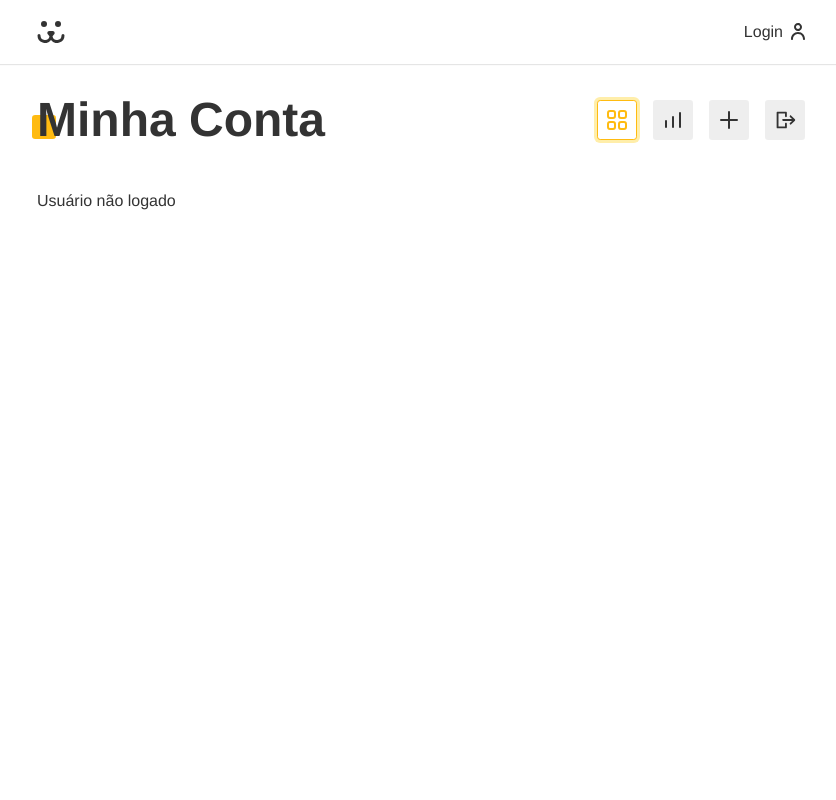
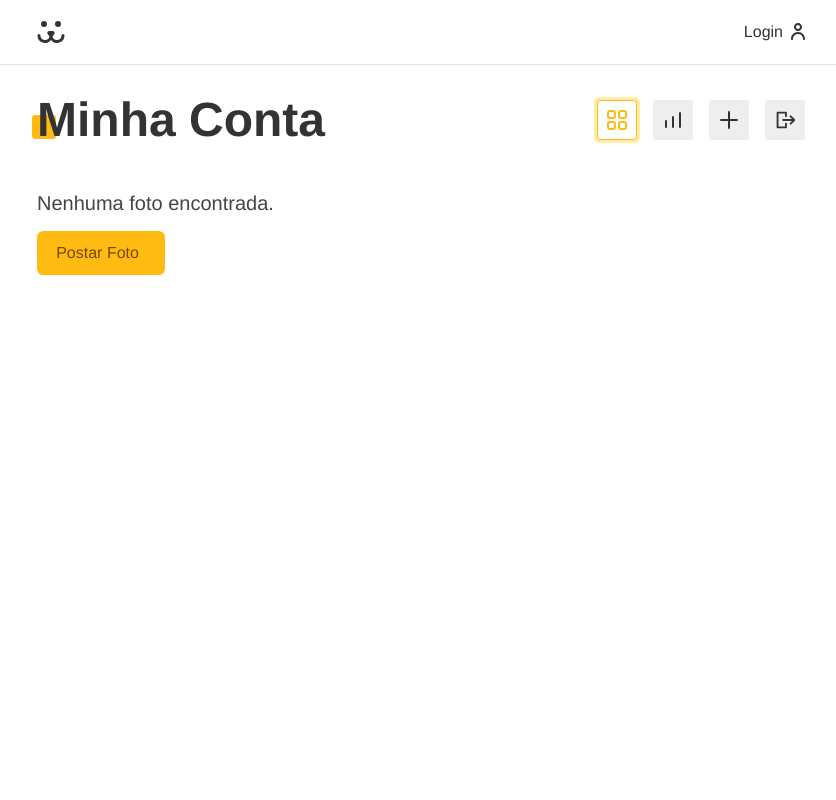
Before and after one commit to RBKmg/next_treino, a Next.js app: page /conta in a window 1280 px wide. Shown: the top 800 px of the page, without its empty margins (219-1055 px from the left). Built offline with nearby package versions, Linux system fonts and the light colour scheme; no server answers.

Commit message:
Versao do Feed Photos(623) original

```diff
--- a/src/(components)/_service/photos-get.ts
+++ b/src/(components)/_service/photos-get.ts
@@ -19,7 +19,7 @@ type PhotosGetParams = {
     user?: 0 | string;
 }
 
-export default async function photosGet({ page = 1, total = 6, user = 0 }: PhotosGetParams) {
+export default async function photosGet({ page = 1, total = 6, user = 0 }: PhotosGetParams = {}) {
     try {
         const { url } = PHOTOS_GET({ page, total, user });
         const response = await fetch(url, {
--- a/src/app/(conta)/conta/page.tsx
+++ b/src/app/(conta)/conta/page.tsx
@@ -1,35 +1,40 @@
+import { Metadata } from "next";
+import Link from "next/link";
 
-import FeedFotos from "@/(components)/_feed/feed-fotos";
+import Feed from "@/(components)/_feed/feed";
 import photosGet from "@/(components)/_service/photos-get";
 import usuarioLogado from "@/app/(login)/_services/usuario-logado";
-import { Metadata } from "next";
 
 export const metadata: Metadata = {
     title: 'Minha conta',
 }
 
 export default async function ContaPage() {
-    const usuario = await usuarioLogado();
+    const response = await usuarioLogado();
+    const user = response.ok ? response.dadosUsuario : null;
 
-    if (!usuario.ok || !('dadosUsuario' in usuario)) {
-        return <div>Usuário não logado</div>;
-    }
-
-    const response = await photosGet({
-        user: usuario.dadosUsuario.username
-    });
-
-    if (!response.ok || !Array.isArray(response.data)) {
-        return <div>Erro ao carregar fotos</div>;
-    }
-
-    if (response.data.length === 0) {
-        return <div>Não tem nenhuma foto.</div>;
-    }
-
+    const photosResponse = await photosGet({ user: user?.username });
+    const data = photosResponse.ok ? photosResponse.data : [];
     return (
-        <div>
-            <FeedFotos photos={response.data} />
-        </div>
+        <section>
+            {data?.length ? (
+                <Feed photos={data} />
+            ) : (
+                <div>
+                    <p
+                        style={{ color: '#444', fontSize: '1.25rem', marginBottom: '1rem' }}
+                    >
+                        Nenhuma foto encontrada.
+                    </p>
+                    <Link
+                        href={'/conta/postar'}
+                        className="button"
+                        style={{ display: 'inline-block' }}
+                    >
+                        Postar Foto
+                    </Link>
+                </div>
+            )}
+        </section>
     );
 }
--- a/src/app/page.tsx
+++ b/src/app/page.tsx
@@ -1,9 +1,9 @@
 import Feed from "@/(components)/_feed/feed";
-import photosHomeGet from "@/(components)/_service/photos-home-get";
+import photosGet from "@/(components)/_service/photos-get";
 
 export default async function Home() {
-  const { data } = await photosHomeGet();
-
+  const response = await photosGet();
+  const data = response.ok ? response.data : null;
 
   return (
     <section className="container mainContainer">
```
Also changed, not shown: src/(components)/_service/photos-home-get.ts (deleted, +0 -28 lines).
